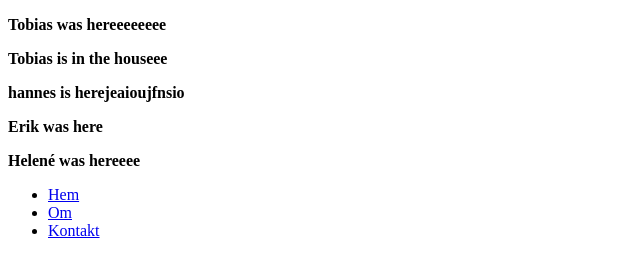
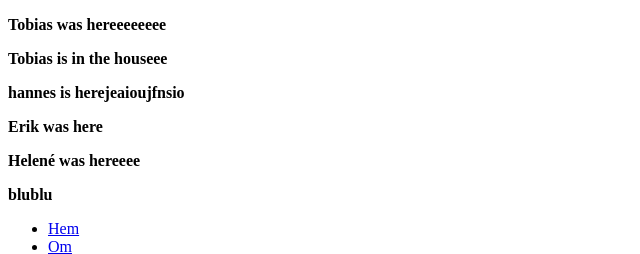
Before and after one commit to ehildingg/workout-app, a Vue app: page / in a window 1280 px wide. Shown: the top 254 px of the page, without its empty margins (0-640 px from the left). Built offline with nearby package versions, Linux system fonts and the light colour scheme; no server answers.

Commit message:
provade stash

```diff
--- a/src/App.vue
+++ b/src/App.vue
@@ -19,6 +19,7 @@
     <p>hannes is herejeaioujfnsio</p>
     <p>Erik was here</p>
     <p>Helené was hereeee</p>
+    <p>blublu</p>
     <ul>
       <li>
         <RouterLink to="/">Hem</RouterLink>
```
